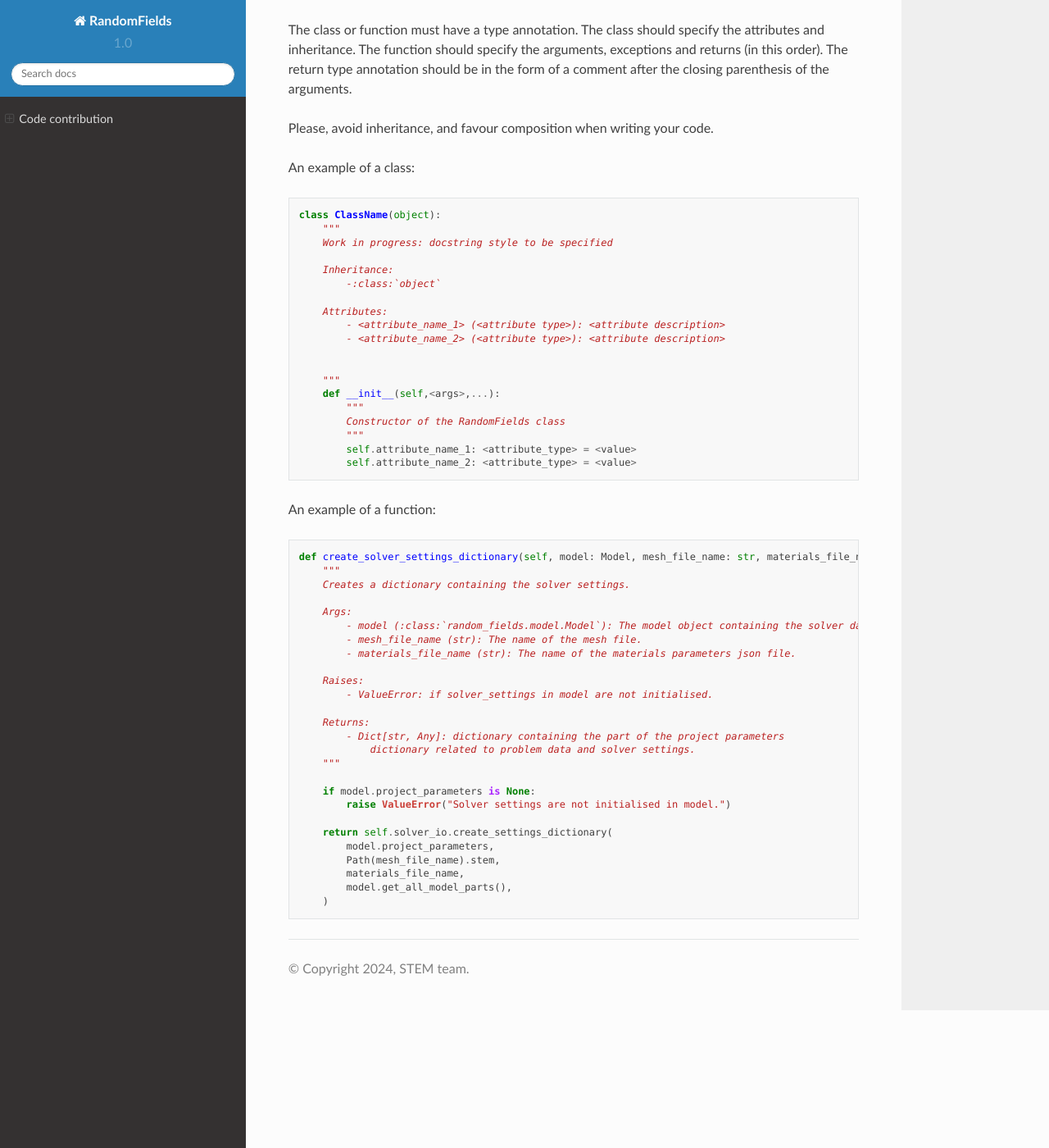
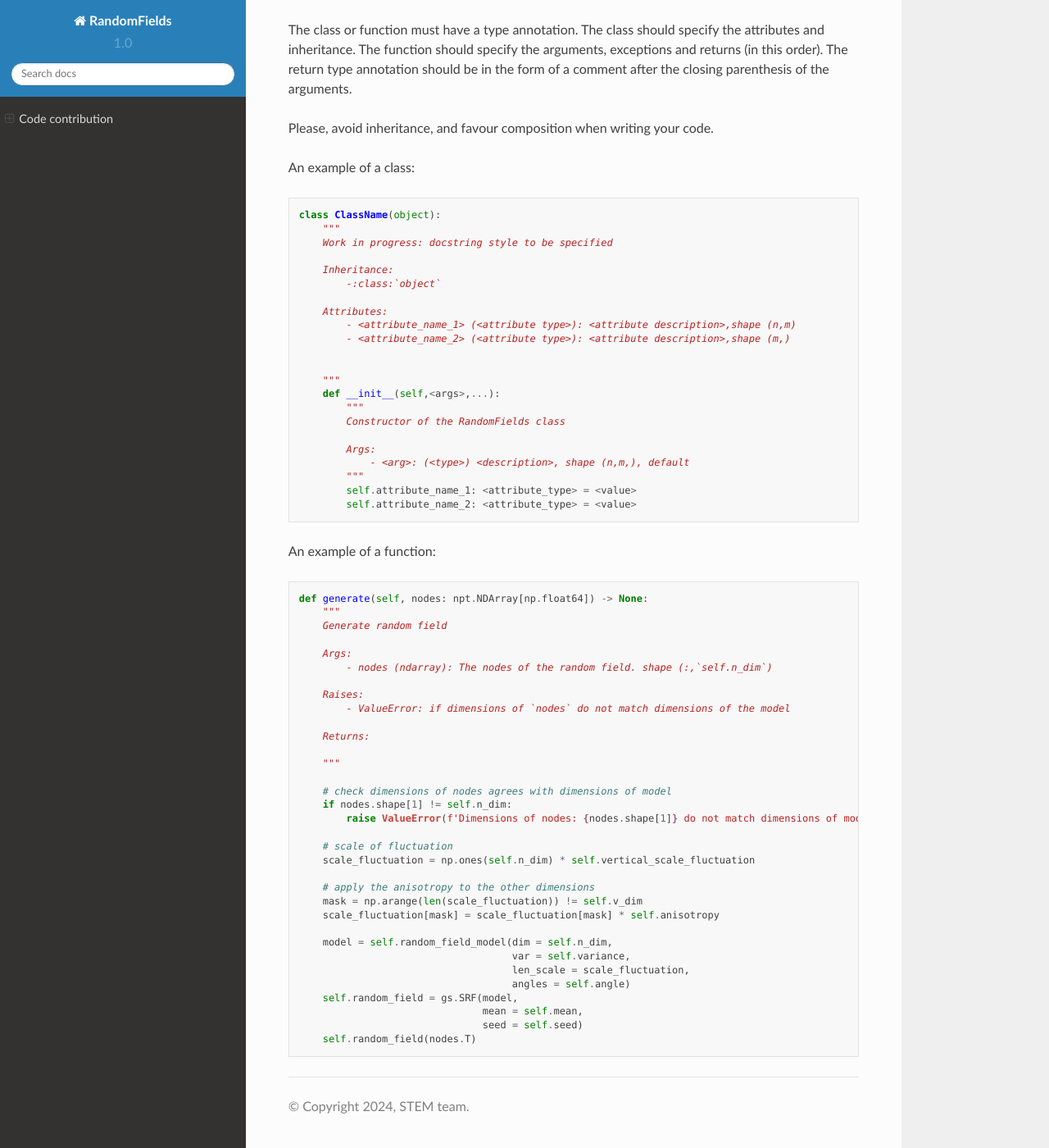
Before and after one commit to StemVibrations/RandomFields, a Sphinx documentation site: the page built from docs/contributions.rst, in a window 1280 px wide and 1400 px high, scrolled down 918 px. Shown: the whole window at 82% size. Built offline with Sphinx 7.4.7 and the Read the Docs theme 2.0.0, drawn with Linux system fonts in a browser that asks for light colours.

Commit message:
changes accounting for review comments: - style changes - update docstrings - extended test
        modified:   docs/contributions.rst
	modified:   random_fields/generate_field.py
	modified:   random_fields/utils.py
	modified:   requirements.txt
	modified:   requirements_dev.txt
	new file:   tests/data/conditioned_rf_3D.txt
	deleted:    tests/data/kriging_mean_3D.txt
	deleted:    tests/data/kriging_std_3D.txt
	modified:   tests/test_random_field.py

```diff
--- a/docs/contributions.rst
+++ b/docs/contributions.rst
@@ -56,14 +56,17 @@ An example of a class:
             -:class:`object`
 
         Attributes:
-            - <attribute_name_1> (<attribute type>): <attribute description>
-            - <attribute_name_2> (<attribute type>): <attribute description>
+            - <attribute_name_1> (<attribute type>): <attribute description>,shape (n,m)
+            - <attribute_name_2> (<attribute type>): <attribute description>,shape (m,)
 
 
         """
         def __init__(self,<args>,...):
             """
             Constructor of the RandomFields class
+
+            Args:
+                - <arg>: (<type>) <description>, shape (n,m,), default
             """
             self.attribute_name_1: <attribute_type> = <value>
             self.attribute_name_2: <attribute_type> = <value>
@@ -73,29 +76,36 @@ An example of a function:
 
 .. code-block::
 
-    def create_solver_settings_dictionary(self, model: Model, mesh_file_name: str, materials_file_name: str) -> Dict[str, Any]:
+    def generate(self, nodes: npt.NDArray[np.float64]) -> None:
         """
-        Creates a dictionary containing the solver settings.
+        Generate random field
 
         Args:
-            - model (:class:`random_fields.model.Model`): The model object containing the solver data and model parts.
-            - mesh_file_name (str): The name of the mesh file.
-            - materials_file_name (str): The name of the materials parameters json file.
+            - nodes (ndarray): The nodes of the random field. shape (:,`self.n_dim`)
 
         Raises:
-            - ValueError: if solver_settings in model are not initialised.
+            - ValueError: if dimensions of `nodes` do not match dimensions of the model
 
         Returns:
-            - Dict[str, Any]: dictionary containing the part of the project parameters
-                dictionary related to problem data and solver settings.
+
         """
 
-        if model.project_parameters is None:
-            raise ValueError("Solver settings are not initialised in model.")
+        # check dimensions of nodes agrees with dimensions of model
+        if nodes.shape[1] != self.n_dim:
+            raise ValueError(f'Dimensions of nodes: {nodes.shape[1]} do not match dimensions of model: {self.n_dim}')
 
-        return self.solver_io.create_settings_dictionary(
-            model.project_parameters,
-            Path(mesh_file_name).stem,
-            materials_file_name,
-            model.get_all_model_parts(),
-        )
+        # scale of fluctuation
+        scale_fluctuation = np.ones(self.n_dim) * self.vertical_scale_fluctuation
+
+        # apply the anisotropy to the other dimensions
+        mask = np.arange(len(scale_fluctuation)) != self.v_dim
+        scale_fluctuation[mask] = scale_fluctuation[mask] * self.anisotropy
+
+        model = self.random_field_model(dim = self.n_dim,
+                                        var = self.variance,
+                                        len_scale = scale_fluctuation,
+                                        angles = self.angle)
+        self.random_field = gs.SRF(model,
+                                   mean = self.mean,
+                                   seed = self.seed)
+        self.random_field(nodes.T)
--- a/requirements.txt
+++ b/requirements.txt
@@ -1,4 +1,4 @@
 numpy==1.24.2
 gstools==1.5.0
-matplotlib>=3.7.0
-sklearn
+matplotlib==3.7.4
+scikit-learn==1.5.1
--- a/requirements_dev.txt
+++ b/requirements_dev.txt
@@ -1,6 +1,6 @@
 numpy==1.24.2
 gstools==1.5.0
-matplotlib>=3.7.0
-scikit-learn>=1.2.2
+matplotlib==3.7.4
+scikit-learn==1.5.1
 pytest==7.4.2
 pytest-cov==4.1.0
```
Also changed, not shown: 6 other files.
